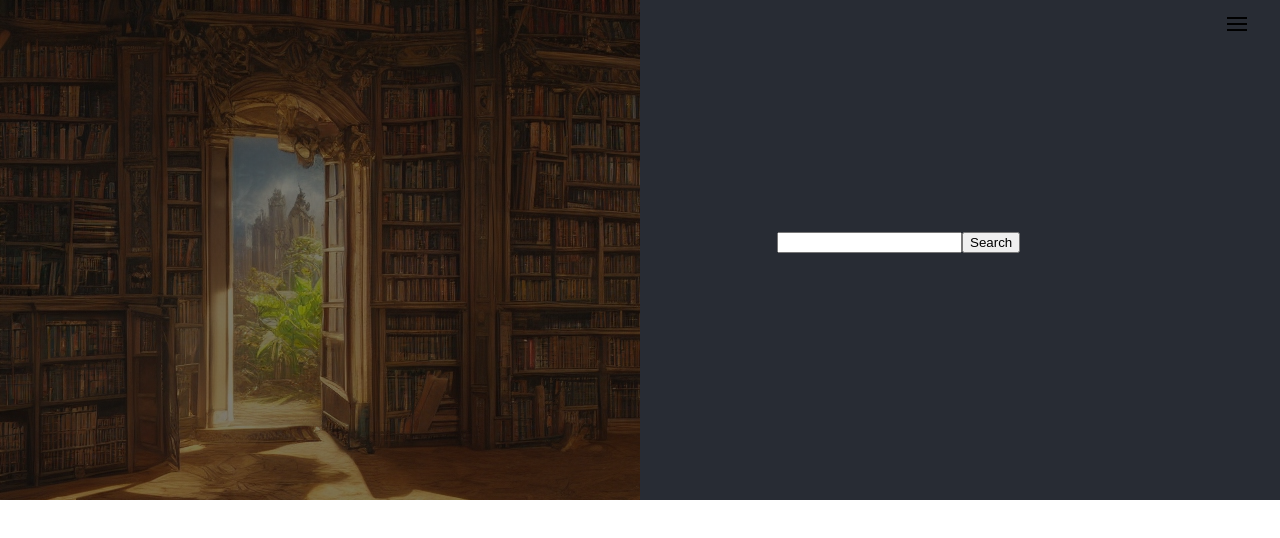
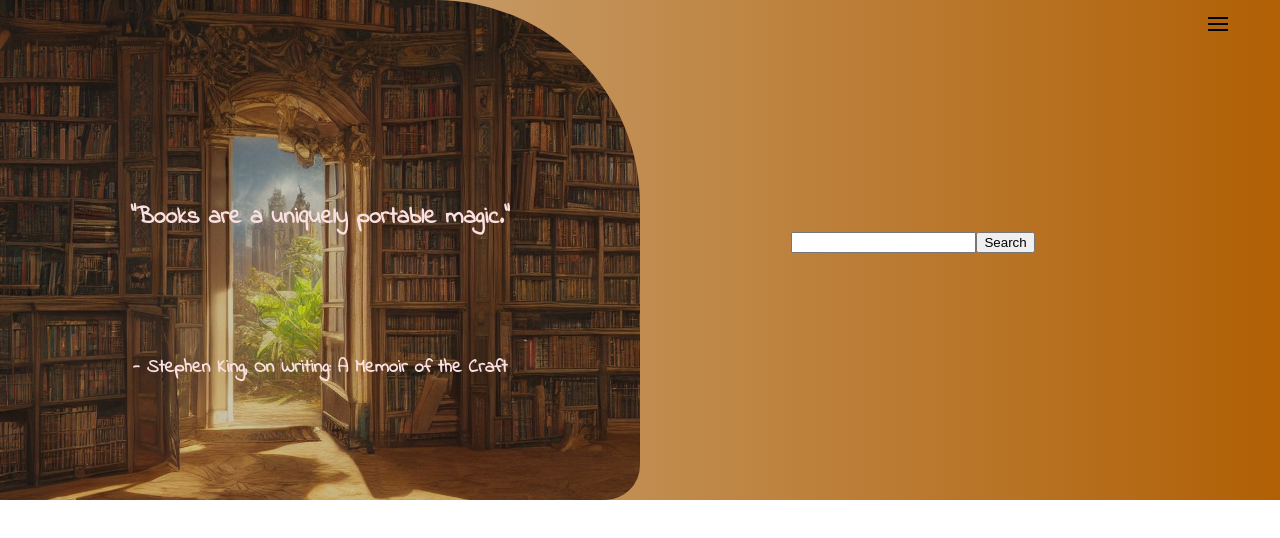
Before and after one commit to ramsumble/bookbook-frontend, a React (Create React App) app: page / in a window 1280 px wide. Shown: the top 538 px of the page. Built offline with nearby package versions, Linux system fonts and the light colour scheme.

Commit message:
added quotes to searchpage and some styling

```diff
--- a/src/pages/SearchPage.js
+++ b/src/pages/SearchPage.js
@@ -1,13 +1,85 @@
-import React from "react";
+import React, { useEffect, useState } from "react";
 import BookSearch from "../components/Booksearch";
 import Samburger from "../components/Hamburger";
-import "../styles/App.css"
+import "../styles/SearchPage.css"
 
 const SearchPage = () => {
+
+    const [randomQuote, setRandomQuote] = useState({ quote: '', author: '' });
+
+    useEffect(() => {
+        const quotes = [
+            {
+              quote: "So many books, so little time.",
+              author: "Frank Zappa"
+            },
+            {
+              quote: "A room without books is like a body without a soul.",
+              author: "Marcus Tullius Cicero"
+            },
+            {
+              quote: "The person, be it gentleman or lady, who has not pleasure in a good novel, must be intolerably stupid.",
+              author: "Jane Austen, Northanger Abbey"
+            },
+            {
+              quote: "Good friends, good books, and a sleepy conscience: this is the ideal life.",
+              author: "Mark Twain"
+            },
+            {
+              quote: "If you only read the books that everyone else is reading, you can only think what everyone else is thinking.",
+              author: "Haruki Murakami, Norwegian Wood"
+            },
+            {
+              quote: "I have always imagined that Paradise will be a kind of library.",
+              author: "Jorge Luis Borges"
+            },
+            {
+              quote: "Never trust anyone who has not brought a book with them.",
+              author: "Lemony Snicket, Horseradish: Bitter Truths You Can't Avoid"
+            },
+            {
+              quote: "You can never get a cup of tea large enough or a book long enough to suit me.",
+              author: "C.S. Lewis"
+            },
+            {
+              quote: "If one cannot enjoy reading a book over and over again, there is no use in reading it at all.",
+              author: "Oscar Wilde"
+            },
+            {
+              quote: "There is no friend as loyal as a book.",
+              author: "Ernest Hemingway"
+            },
+            {
+              quote: "′Classic′ - a book which people praise and don't read.",
+              author: "Mark Twain"
+            },
+            {
+              quote: "Books are a uniquely portable magic.",
+              author: "Stephen King, On Writing: A Memoir of the Craft"
+            },
+            {
+              quote: "... a mind needs books as a sword needs a whetstone, if it is to keep its edge.",
+              author: "George R.R. Martin, A Game of Thrones"
+            },
+            {
+              quote: "If one cannot enjoy reading a book over and over again, there is no use in reading it at all.",
+              author: "Oscar Wilde"
+            }
+          ];
+
+        const selectedQuote = quotes[Math.floor(Math.random() * quotes.length)];
+
+        setRandomQuote(selectedQuote);
+
+
+    }, []);
+
+
     return(
         <div className="header">
             <div className="row1">
-                <h1>Something something </h1>
+                <h2 className="Quote-heading"> "{randomQuote.quote}" </h2>
+                <h3 className="Author-heading"> - {randomQuote.author} </h3>
             </div>
             <div className="row2">
                 <div className="Booksearch-container" >
--- a/src/styles/App.css
+++ b/src/styles/SearchPage.css
@@ -11,23 +11,34 @@
   display: flex;
   flex-direction: row;
   position: relative;
-  background-color: #282c34;
+  /* background-color: #7c4d109d; */
+  background-image: linear-gradient(to right, rgb(209, 185, 154), rgb(177, 96, 5));
 }
 
 /* content is used to contain the image, need to use a linear-gradiant so the image isn't so bright  */
-.row1 ::before {
+.row1 {
   content: "";
   position: absolute;
+  display: flex;
+  align-items: center;
+  justify-content: center;
+  flex-direction: column;
   top: 0;
   left: 0;
   width: 50%;
   height: 100%;
-  background: linear-gradient(rgba(0,0,0,0.5), rgba(0,0,0,0.5)), url("../images/02fa6f11-994a-4933-995e-78305321d13d.png");
+  background: linear-gradient(rgba(0,0,0,0.2), rgba(0,0,0,0.2)), url("../images/02fa6f11-994a-4933-995e-78305321d13d.png");
+  border-radius: 0px 205px 35px 0px;
+  text-align: center;
+  font-family: "Indie Flower", cursive;
+  color: #fae0e0;
 }
 
-.row1 h1 {
-  text-align: center;
+.Quote-heading {
+  padding: 5rem;
 }
+
+
 .row2, .row1 {
   flex: 1;
 }
@@ -40,7 +51,7 @@
 .Booksearch-container {
   flex: 5;
   display: flex;
-  justify-content: center;
+  justify-content: right;
   align-items: center;
 }
 
```
